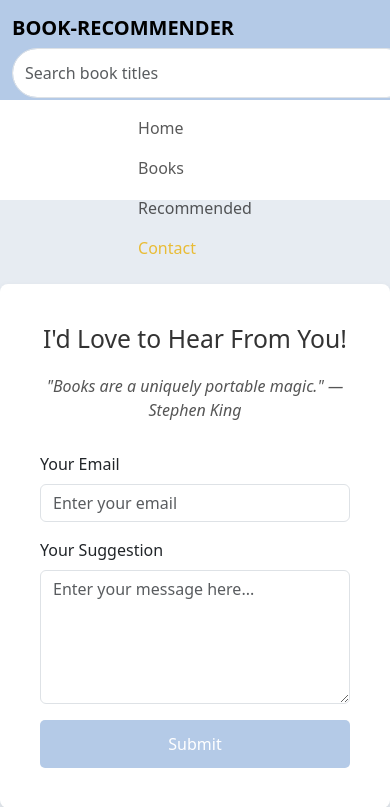
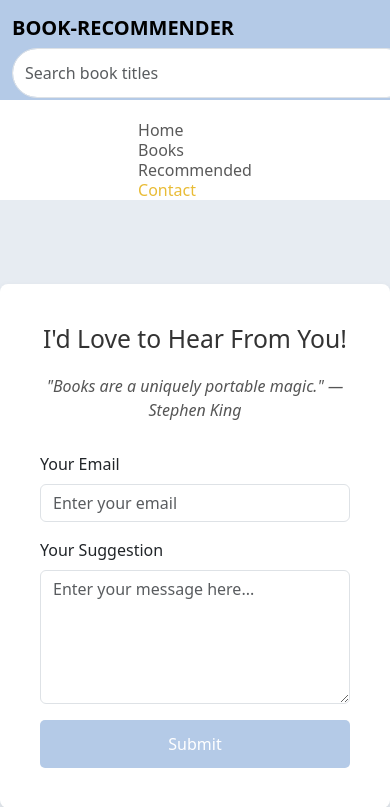
Before and after one commit to Danish-2003/BookRecomendationSys, a Flask app: page /contact in a window 390 px wide; the page is wider, and only the part inside the window is pictured. Shown: the top 807 px of that part. Run offline with Flask 3, Linux system fonts and the light colour scheme; parts of the project's set-up code (start-up, migrations or seed data) failed here and were passed over.

Commit message:
Fix bug in [styling ]

```diff
--- a/static/css/main.css
+++ b/static/css/main.css
@@ -70,3 +70,16 @@
     background-color: skyblue; /* Sky blue color */
     margin: 5px auto; /* Optional: space below the line */
 }
+
+
+@media (max-width: 992px) {
+    .nav-item{
+        margin-bottom: -30px;  /* Reduce the bottom margin */
+        padding-bottom: 10px;  /* Adjust padding if needed */
+    }
+
+    /* If your contact button is hidden, adjust its position */
+    .contact-btn {
+        margin-top: 10px; /* Adjust this value as needed */
+    }
+}
```
